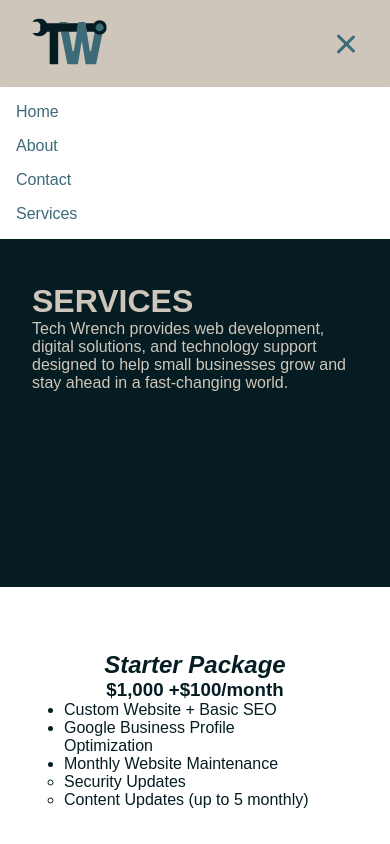
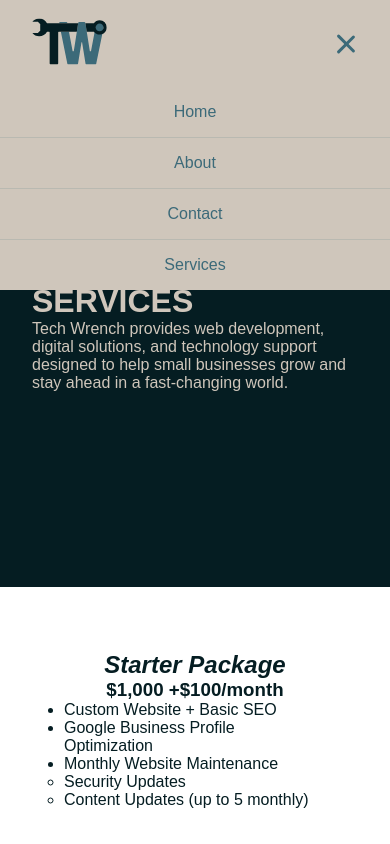
Before and after one commit to CarloRossi11/wrench, a Next.js app in the folder techWrench/: page /services in a window 390 px wide. Both pictures are taken after a click on the button "Toggle menu". Shown: the top 844 px of the page. Built offline with nearby package versions, Linux system fonts and the light colour scheme; a web font is replaced by a local one.

Commit message:
added dropdown animation to hamburger menu using framer motion

```diff
--- a/techWrench/package.json
+++ b/techWrench/package.json
@@ -9,6 +9,7 @@
     "lint": "next lint"
   },
   "dependencies": {
+    "motion": "^12.34.3",
     "next": "^16.1.1",
     "react": "^19.2.3",
     "react-dom": "^19.2.3"
--- a/techWrench/src/app/components/HamburgerMenu.tsx
+++ b/techWrench/src/app/components/HamburgerMenu.tsx
@@ -4,13 +4,41 @@
 import styles from "./hamburgerMenu.module.css";
 import Link from "next/link";
 import Image from "next/image";
+import { motion, AnimatePresence, Variants } from "motion/react";
 
 const HamburgerMenu: React.FC = () => {
   const [isOpen, setIsOpen] = useState(false);
 
+  // Container animation
+const menuVariants: Variants = {
+  hidden: {
+    y: -40,
+    opacity: 0,
+    transition: {
+      duration: 0.25,
+      ease: [0.4, 0, 0.2, 1],
+    },
+  },
+  visible: {
+    y: 0,
+    opacity: 1,
+    transition: {
+      duration: 0.35,
+      ease: [0.22, 1, 0.36, 1],
+      staggerChildren: 0.08,
+    },
+  },
+};
+
+  // Individual link animation
+const itemVariants: Variants = {
+  hidden: { y: -15, opacity: 0 },
+  visible: { y: 0, opacity: 1 },
+};
+
   return (
     <nav className={styles.navbar}>
-      {/* Logo (always visible) */}
+      {/* Logo */}
       <div className={styles.logo}>
         <Link href={"/"}>
           <Image
@@ -24,7 +52,7 @@
         </Link>
       </div>
 
-      {/* Hamburger icon */}
+      {/* Hamburger */}
       <button
         className={`${styles.hamburger} ${isOpen ? styles.open : ""}`}
         onClick={() => setIsOpen(!isOpen)}
@@ -35,24 +63,44 @@
         <span />
       </button>
 
-      {/* Mobile menu */}
-      <ul className={`${styles.menu} ${isOpen ? styles.show : ""}`}>
-        <li>
-          <Link href="/">Home</Link>
-        </li>
-        <li>
-          <Link href="/about">About</Link>
-        </li>
-        <li>
-          <Link href="/contact">Contact</Link>
-        </li>
-        <li>
-          <Link href="/services">Services</Link>
-        </li>
-      </ul>
+      {/* Mobile Menu */}
+      <AnimatePresence>
+        {isOpen && (
+          <motion.ul
+            className={styles.menu}
+            variants={menuVariants}
+            initial="hidden"
+            animate="visible"
+            exit="hidden"
+          >
+            <motion.li variants={itemVariants}>
+              <Link href="/" onClick={() => setIsOpen(false)}>
+                Home
+              </Link>
+            </motion.li>
+
+            <motion.li variants={itemVariants}>
+              <Link href="/about" onClick={() => setIsOpen(false)}>
+                About
+              </Link>
+            </motion.li>
+
+            <motion.li variants={itemVariants}>
+              <Link href="/contact" onClick={() => setIsOpen(false)}>
+                Contact
+              </Link>
+            </motion.li>
+
+            <motion.li variants={itemVariants}>
+              <Link href="/services" onClick={() => setIsOpen(false)}>
+                Services
+              </Link>
+            </motion.li>
+          </motion.ul>
+        )}
+      </AnimatePresence>
     </nav>
   );
-  Link;
 };
 
 export default HamburgerMenu;
--- a/techWrench/src/app/components/hamburgerMenu.module.css
+++ b/techWrench/src/app/components/hamburgerMenu.module.css
@@ -10,27 +10,26 @@
   box-shadow: rgba(149, 157, 165, 0.2) 0px 8px 24px;
 }
 
+/* ===== MENU BASE ===== */
+
 .menu {
   list-style: none;
   display: flex;
-  gap: 2rem;
+  justify-content: space-around;
+  margin: 0;
+  padding: 0;
 }
 
-.menu li a {
-  text-decoration: none;
+.menu li {
   color: #3C6A79;
   font-weight: 500;
-  transition: color 0.2s ease;
+  padding: 1rem 0;
 }
 
-.menu li a:hover {
-  color: #274c77;
-}
+/* ===== Hamburger button ===== */
 
-/* Hamburger button */
 .hamburger {
   display: none;
-  /* hidden on desktop */
   flex-direction: column;
   justify-content: space-between;
   width: 24px;
@@ -52,6 +51,7 @@
 }
 
 /* Animate into X */
+
 .hamburger.open span:nth-child(1) {
   transform: rotate(45deg) translate(5px, 5px);
 }
@@ -64,11 +64,12 @@
   transform: rotate(-45deg) translate(5px, -5px);
 }
 
-/* ---------- Responsive Breakpoint ---------- */
+/* ================= MOBILE ================= */
+
 @media (max-width: 850px) {
+
   .logo {
     order: 1;
-    /* keep logo left on mobile */
   }
 
   .hamburger {
@@ -77,23 +78,31 @@
   }
 
   .menu {
-    display: none;
-    flex-direction: column;
-    gap: 1rem;
     position: absolute;
     top: 100%;
     left: 0;
-    right: 0;
-    background: white;
-    padding: 1rem;
-    box-shadow: 0 4px 6px rgba(0, 0, 0, 0.1);
+    width: 100%;
+
+    background: #CFC6BB;
+
+    flex-direction: column;
+    align-items: center;
+    justify-content: center;
+
+    z-index: 150;
   }
 
-  .menu.show {
-    display: flex;
+  .menu li {
+    width: 100%;
+    text-align: center;
+    border-top: 1px solid rgba(60, 106, 121, 0.15);
   }
 
-  /* Hide side menus separately */
+  .menu li:first-child {
+    border-top: none;
+  }
+
+  /* Hide side menus separately if used */
   .left,
   .right {
     flex-direction: column;
@@ -101,11 +110,12 @@
   }
 }
 
-/* Desktop layout (logo centered, links split) */
+/* ================= DESKTOP ================= */
+
 @media (min-width: 851px) {
+
   .navbar {
     justify-content: center;
-    /* center everything */
     gap: 3rem;
   }
 
@@ -120,4 +130,10 @@
   .hamburger {
     display: none;
   }
+
+  .menu {
+    position: static;
+    flex-direction: row;
+    background: transparent;
+  }
 }
--- a/techWrench/tsconfig.json
+++ b/techWrench/tsconfig.json
@@ -15,7 +15,7 @@
     "moduleResolution": "bundler",
     "resolveJsonModule": true,
     "isolatedModules": true,
-    "jsx": "preserve",
+    "jsx": "react-jsx",
     "incremental": true,
     "plugins": [
       {
```
Also changed, not shown: 1 other file (tests, documents, lock files or other folders).
